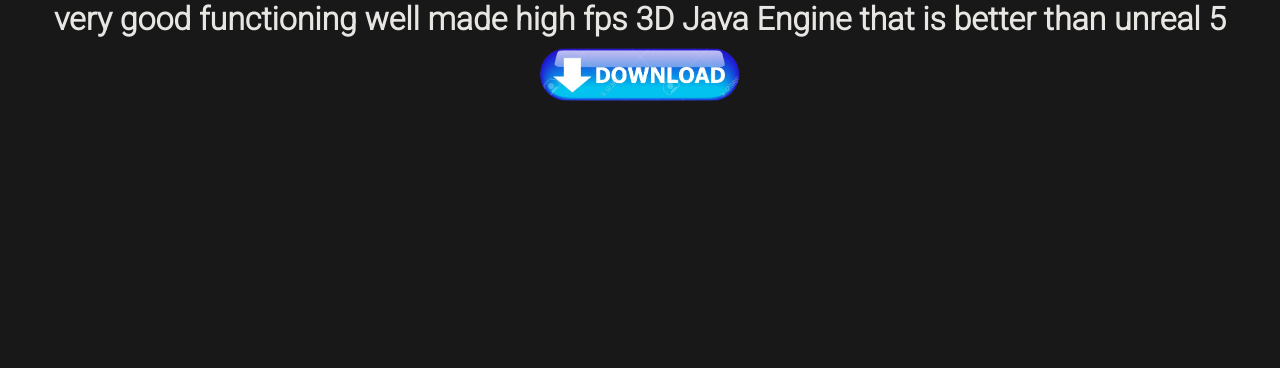
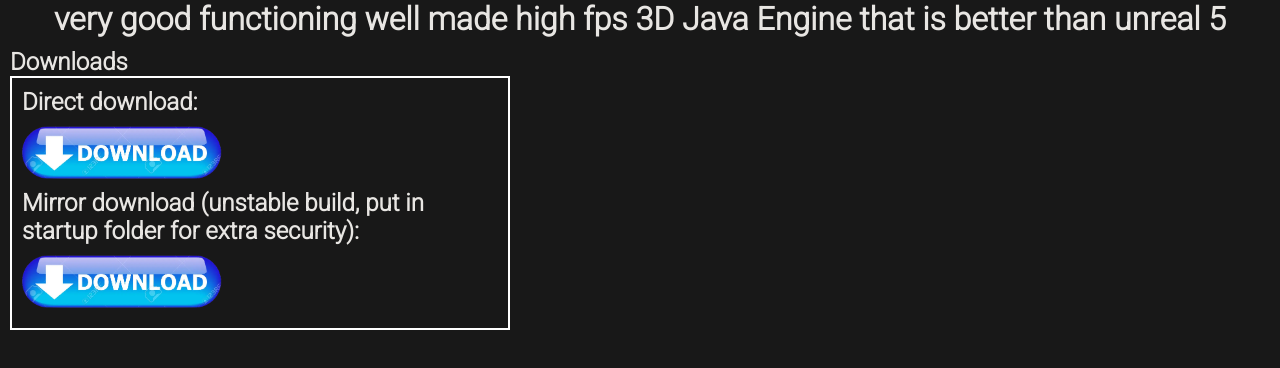
Before and after one commit to TheFreeDuck/3d-Engine, a plain HTML site: page index.html in a window 1280 px wide. Drawn offline with Linux system fonts and the light colour scheme.

Commit message:
various changes and improvements to the website

```diff
--- a/index.html
+++ b/index.html
@@ -14,8 +14,15 @@
     <header class="center">
         <h1>very good functioning well made high fps 3D Java Engine that is better than unreal 5</h1>
     </header>
-    <img src="resources/media/download-button.png" alt="Shiny download button" class="button"
-    onclick="window.location='resources/jar/3d-Engine.jar'" width="200"></img>
-    <!--<p><a href="resources/jar/3d-Engine.jar">click here to downalod it ;)</a></p>-->
+    <h2 style="margin-left: 10px; margin-top:10px;">Downloads</h2>
+    <div class="container">
+        <h2 class="left">Direct download:</h2>
+        <img src="resources/media/download-button.png" alt="Shiny download button" class="button left"
+        onclick="window.location='resources/jar/3d-Engine.jar'" width="200"></img>
+        <!--<p><a href="resources/jar/3d-Engine.jar">click here to downalod it ;)</a></p>-->
+        <h2 class="left">Mirror download (unstable build, put in startup folder for extra security):</h2>
+        <img src="resources/media/download-button.png" alt="Shiny download button" class="button left"
+        onclick="window.location='resources/jar/main.jar'" width="200"></img>
+    </div>
     </body>
 </html><!--https://fabulous-puffpuff-8f0c55.netlify.app/-->
--- a/style/styling.css
+++ b/style/styling.css
@@ -18,9 +18,8 @@
 
 .button {
     padding-top: 10px;
-    display: block;
-    margin: auto;
     cursor: pointer;
+    padding-bottom: 10px;
 }
 
 .center {
@@ -28,3 +27,15 @@
     margin: auto;
     text-align: center;
 }
+
+.left {
+    display: block;
+}
+
+.container {
+    width: 500px;
+    padding: 10px;
+    display: inline-block;
+    border: 2px solid white;
+    margin-left: 10px;
+}
```
Also changed, not shown: 1 other file.
